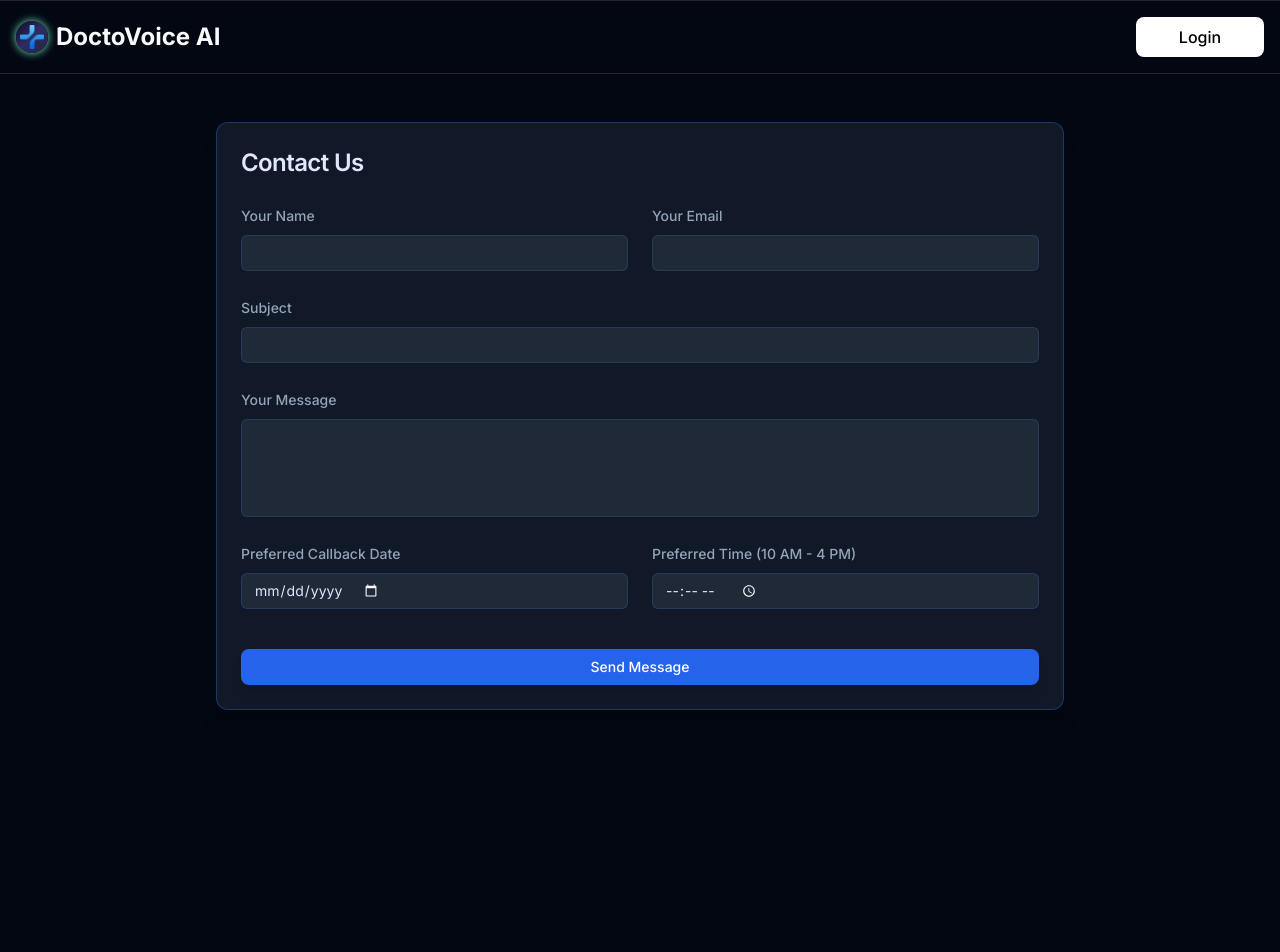
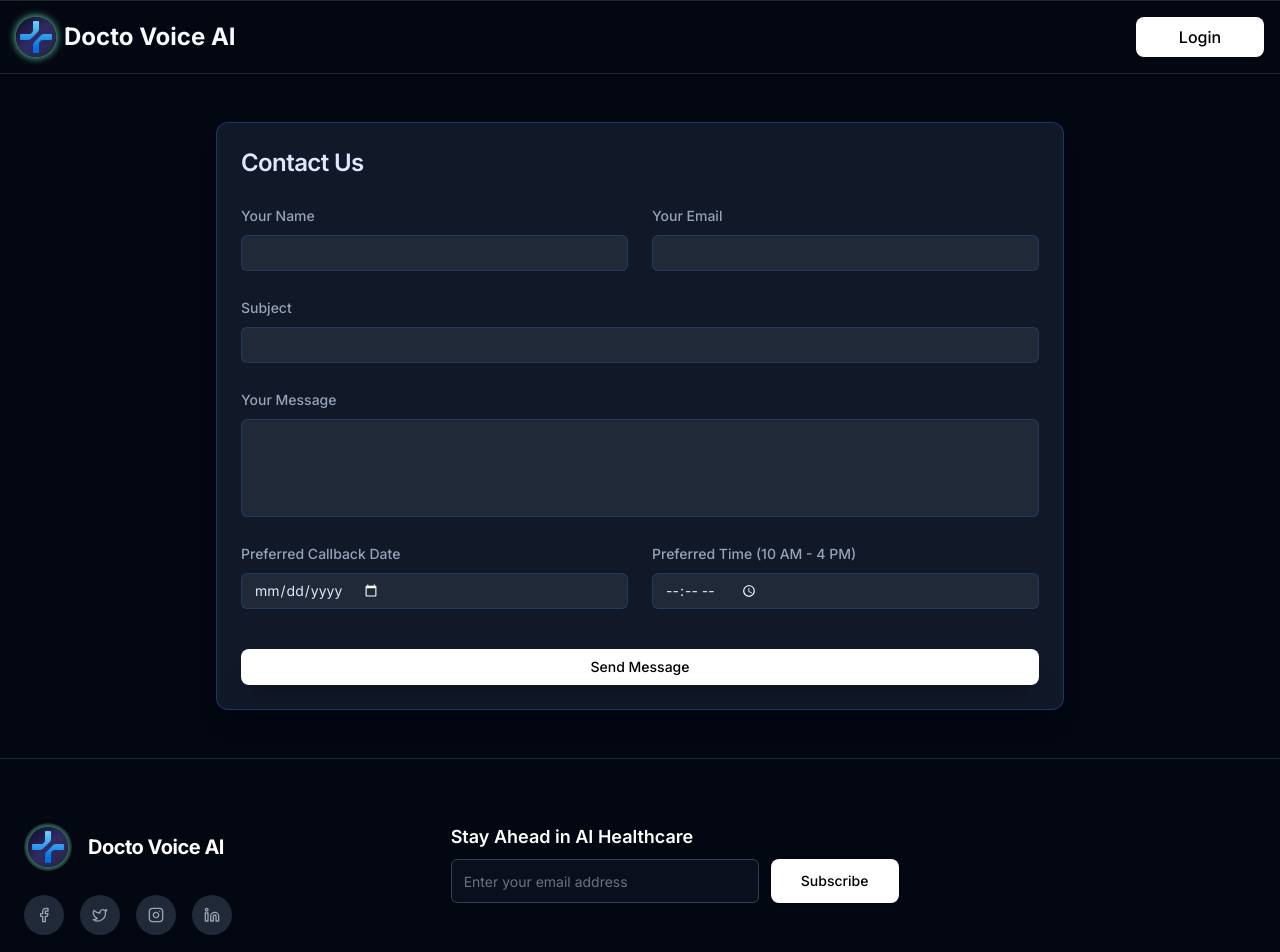
Before and after one commit to Megh2005/Docto-Voice, a Next.js app: page /contact in a window 1280 px wide. Shown: the top 952 px of the page. Before the commit the page ends 800 px from the top, so only its background shows below. Built offline with nearby package versions, Linux system fonts and the light colour scheme.

Commit message:
feat: add footer component and update UI elements
- Implement new footer component with social links and newsletter
- Add separator component for UI styling
- Update button styles in contact form
- Adjust navbar logo size and text
- Add emoji to banner message

```diff
--- a/app/contact/page.tsx
+++ b/app/contact/page.tsx
@@ -202,7 +202,7 @@ export default function ContactForm() {
                             <Button
                                 type="submit"
                                 disabled={isSubmitting}
-                                className="w-full bg-[#2563eb] hover:bg-[#1d4ed8] text-white font-medium py-3 px-4 rounded-lg transition-all duration-200 shadow-lg hover:shadow-xl disabled:opacity-50 disabled:cursor-not-allowed"
+                                className="w-full bg-[#fff] text-black font-bold font-medium py-3 px-4 rounded-lg transition-all duration-300 shadow-xl hover:shadow-xl disabled:opacity-50 disabled:cursor-not-allowed"
                             >
                                 {isSubmitting ? 'Sending...' : 'Send Message'}
                             </Button>
--- a/app/layout.tsx
+++ b/app/layout.tsx
@@ -4,6 +4,7 @@ import "./globals.css";
 import { ThemeProvider } from "@/components/theme-provider";
 import { Toaster } from "@/components/ui/sonner";
 import Navbar from "@/components/navbar";
+import Footer from "@/components/footer";
 
 
 const inter = Inter({
@@ -39,6 +40,7 @@ export default function RootLayout({
         >
           <Navbar/>
           {children}
+          <Footer/>
           <Toaster />
         </ThemeProvider>
       </body>
--- a/components/banner.tsx
+++ b/components/banner.tsx
@@ -8,7 +8,7 @@ export default function Banner() {
         className="bg-gradient-to-b from-[#0f0c29]  to-[#24243e]"
       >
         <p className="mx-0 max-w-[90%] text-white drop-shadow-md">
-          Production grade application for this website is coming soon
+          Production grade application for this website is coming soon 🧙
         </p>
       </StickyBanner>
     </div>
--- /dev/null
+++ b/components/footer.tsx
@@ -0,0 +1,133 @@
+import { Button } from "@/components/ui/button"
+import { Input } from "@/components/ui/input"
+import { Separator } from "@/components/ui/separator"
+import { Tooltip, TooltipContent, TooltipProvider, TooltipTrigger } from "@/components/ui/tooltip"
+import { Facebook, Twitter, Instagram, Linkedin, ArrowRight } from "lucide-react"
+import Link from "next/link"
+import Image from "next/image"
+
+export default function DarkFooter() {
+    return (
+        <TooltipProvider>
+            <footer className="bg-transparent text-gray-300 border-t border-gray-800">
+                <div className="container mx-auto px-6 py-16">
+                    <div className="grid grid-cols-1 lg:grid-cols-3 gap-12">
+                        {/* Brand Section */}
+                        <div className="lg:col-span-1 space-y-6">
+                            <div className="flex items-center space-x-4">
+                                <div className="relative w-12 h-12 rounded-full overflow-hidden p-0.5">
+                                    <div className="w-full h-full rounded-full flex items-center justify-center">
+                                        <Link href="/">
+                                            <div className="size-10 rounded-full bg-gradient-to-br from-[#0f0c29] via-[#302b63] to-[#24243e] p-1 shadow-[0_0_8px_#76f5c0] cursor-pointer">
+                                                <img
+                                                    src="/favicon.png"
+                                                    alt="Medical Icon"
+                                                    className="w-full h-full rounded-full object-cover"
+                                                />
+                                            </div>
+                                        </Link>
+                                    </div>
+                                </div>
+                                <div>
+                                    <h3 className="text-white font-bold text-xl tracking-tight">Docto Voice AI</h3>
+                                </div>
+                            </div>
+
+                            <div className="flex space-x-4">
+                                <Tooltip>
+                                    <TooltipTrigger asChild>
+                                        <Link
+                                            href="#"
+                                            className="w-10 h-10 rounded-full bg-gray-800 hover:bg-gray-700 flex items-center justify-center transition-colors"
+                                        >
+                                            <Facebook className="w-4 h-4 text-gray-400 hover:text-white" />
+                                        </Link>
+                                    </TooltipTrigger>
+                                    <TooltipContent>
+                                        <p>Follow us on Facebook</p>
+                                    </TooltipContent>
+                                </Tooltip>
+
+                                <Tooltip>
+                                    <TooltipTrigger asChild>
+                                        <Link
+                                            href="#"
+                                            className="w-10 h-10 rounded-full bg-gray-800 hover:bg-gray-700 flex items-center justify-center transition-colors"
+                                        >
+                                            <Twitter className="w-4 h-4 text-gray-400 hover:text-white" />
+                                        </Link>
+                                    </TooltipTrigger>
+                                    <TooltipContent>
+                                        <p>Follow us on Twitter</p>
+                                    </TooltipContent>
+                                </Tooltip>
+
+                                <Tooltip>
+                                    <TooltipTrigger asChild>
+                                        <Link
+                                            href="#"
+                                            className="w-10 h-10 rounded-full bg-gray-800 hover:bg-gray-700 flex items-center justify-center transition-colors"
+                                        >
+                                            <Instagram className="w-4 h-4 text-gray-400 hover:text-white" />
+                                        </Link>
+                                    </TooltipTrigger>
+                                    <TooltipContent>
+                                        <p>Follow us on Instagram</p>
+                                    </TooltipContent>
+                                </Tooltip>
+
+                                <Tooltip>
+                                    <TooltipTrigger asChild>
+                                        <Link
+                                            href="#"
+                                            className="w-10 h-10 rounded-full bg-gray-800 hover:bg-gray-700 flex items-center justify-center transition-colors"
+                                        >
+                                            <Linkedin className="w-4 h-4 text-gray-400 hover:text-white" />
+                                        </Link>
+                                    </TooltipTrigger>
+                                    <TooltipContent>
+                                        <p>Connect on LinkedIn</p>
+                                    </TooltipContent>
+                                </Tooltip>
+                            </div>
+                        </div>
+
+                        {/* Newsletter Section */}
+                        <div className="lg:col-span-2 space-y-6">
+                            <div className="max-w-md">
+                                <h4 className="text-white font-semibold text-lg mb-2">Stay Ahead in AI Healthcare</h4>
+                                <div className="flex flex-col sm:flex-row gap-3">
+                                    <div className="flex-1">
+                                        <Tooltip>
+                                            <TooltipTrigger asChild>
+                                                <Input
+                                                    type="email"
+                                                    placeholder="Enter your email address"
+                                                    className="bg-gray-900/50 border-gray-700 text-white placeholder:text-gray-500 focus:border-blue-500 h-11"
+                                                />
+                                            </TooltipTrigger>
+                                            <TooltipContent>
+                                                <p>Enter your professional email</p>
+                                            </TooltipContent>
+                                        </Tooltip>
+                                    </div>
+
+                                    <Tooltip>
+                                        <TooltipTrigger asChild>
+                                            <Button className="w-24 h-11 transform rounded-lg bg-black px-6 py-2 font-medium text-white transition-all duration-300 hover:-translate-y-0.5 hover:bg-gray-800 md:w-32 dark:bg-white dark:text-black dark:hover:bg-gray-200">
+                                                Subscribe
+                                            </Button>
+                                        </TooltipTrigger>
+                                        <TooltipContent>
+                                            <p>Join our AI healthcare community</p>
+                                        </TooltipContent>
+                                    </Tooltip>
+                                </div>
+                            </div>
+                        </div>
+                    </div>
+                </div>
+            </footer>
+        </TooltipProvider>
+    )
+}
--- a/components/navbar.tsx
+++ b/components/navbar.tsx
@@ -5,7 +5,7 @@ export default function Navbar() {
         <nav className="flex w-full items-center justify-between border-t border-b border-neutral-200 px-4 py-4 dark:border-neutral-800">
             <div className="flex items-center gap-2">
                 <Link href="/">
-                    <div className="size-8 rounded-full bg-gradient-to-br from-[#0f0c29] via-[#302b63] to-[#24243e] p-1 shadow-[0_0_8px_#76f5c0] cursor-pointer">
+                    <div className="size-10 rounded-full bg-gradient-to-br from-[#0f0c29] via-[#302b63] to-[#24243e] p-1 shadow-[0_0_8px_#76f5c0] cursor-pointer">
                         <img
                             src="/favicon.png"
                             alt="Medical Icon"
@@ -13,7 +13,7 @@ export default function Navbar() {
                         />
                     </div>
                 </Link>
-                <h1 className="text-base font-bold md:text-2xl">DoctoVoice AI</h1>
+                <h1 className="text-base font-bold md:text-2xl">Docto Voice AI</h1>
             </div>
             <button className="w-24 transform rounded-lg bg-black px-6 py-2 font-medium text-white transition-all duration-300 hover:-translate-y-0.5 hover:bg-gray-800 md:w-32 dark:bg-white dark:text-black dark:hover:bg-gray-200">
                 Login
--- /dev/null
+++ b/components/ui/separator.tsx
@@ -0,0 +1,31 @@
+"use client"
+
+import * as React from "react"
+import * as SeparatorPrimitive from "@radix-ui/react-separator"
+
+import { cn } from "@/lib/utils"
+
+const Separator = React.forwardRef<
+  React.ElementRef<typeof SeparatorPrimitive.Root>,
+  React.ComponentPropsWithoutRef<typeof SeparatorPrimitive.Root>
+>(
+  (
+    { className, orientation = "horizontal", decorative = true, ...props },
+    ref
+  ) => (
+    <SeparatorPrimitive.Root
+      ref={ref}
+      decorative={decorative}
+      orientation={orientation}
+      className={cn(
+        "shrink-0 bg-border",
+        orientation === "horizontal" ? "h-[1px] w-full" : "h-full w-[1px]",
+        className
+      )}
+      {...props}
+    />
+  )
+)
+Separator.displayName = SeparatorPrimitive.Root.displayName
+
+export { Separator }
```
